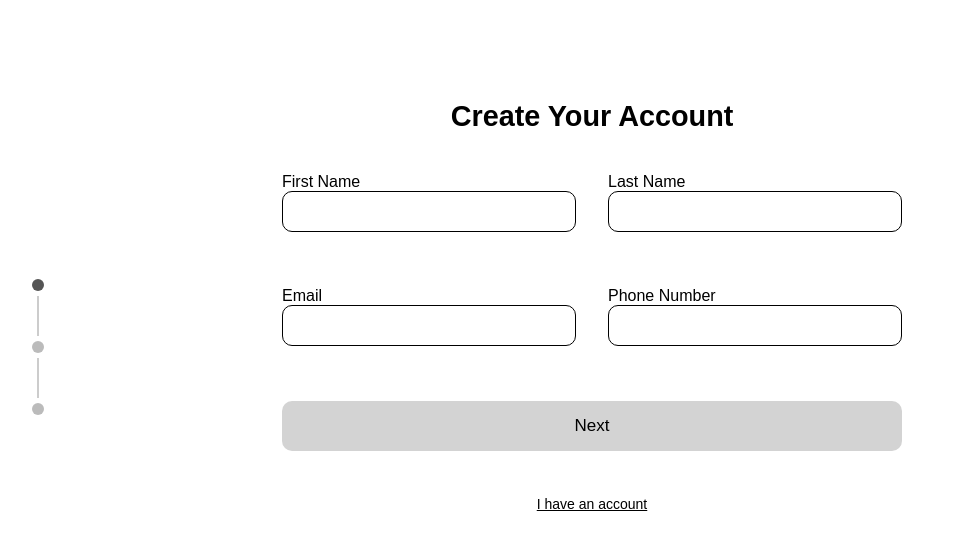
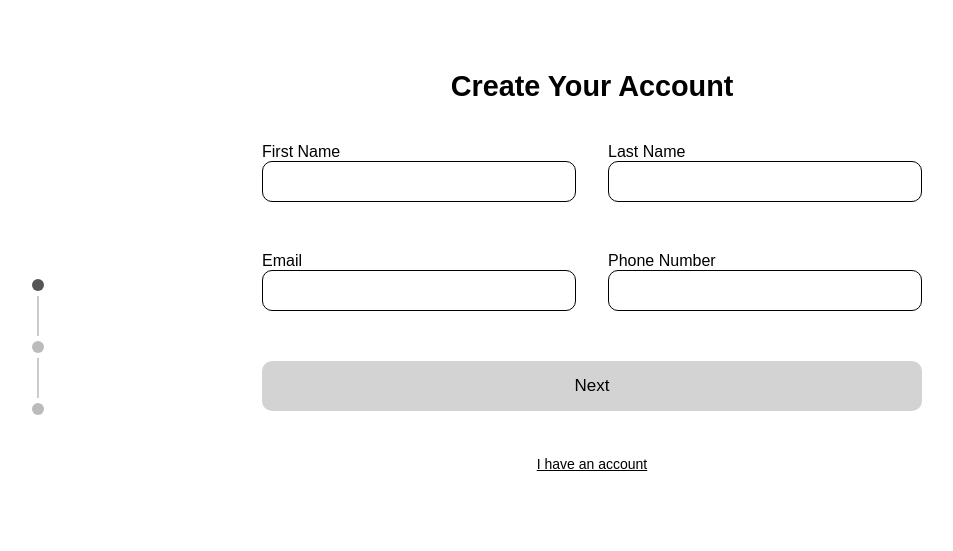
Before and after one commit to EthanLied/HailShare, a PHP site: the page made by UserAuth/registration 1.html in a window 1280 px wide. Shown: the part 53-604 px from the top of the page, without its empty margins (48-1001 px from the left). Run offline with PHP 8.4, Linux system fonts and the light colour scheme.

Commit message:
shuyii update

```diff
--- a/UserAuth/style.css
+++ b/UserAuth/style.css
@@ -194,6 +194,7 @@ h2 {
 .sub-title {
   font-weight: normal;
   text-align: center;
+  font-size: 22px;
   margin: 30px 0 30px;
 }
 
@@ -205,12 +206,13 @@ h2 {
 .reg-container {
   width: 100%;
   max-width: 700px;
-  margin: 40px auto;
-  padding: 40px;
+  margin: 30px auto;
+  padding: 20px;
+  box-sizing: border-box;
 }
 
 .reg-container .form-group {
-  margin-bottom: 25px;
+  margin-bottom: 20px;
 }
 
 /* Form row */
@@ -218,6 +220,7 @@ h2 {
   display: flex;
   gap: 2rem;
   margin-bottom: 30px;
+  flex-wrap: wrap;
 }
 
 .form-row .form-group {
```
